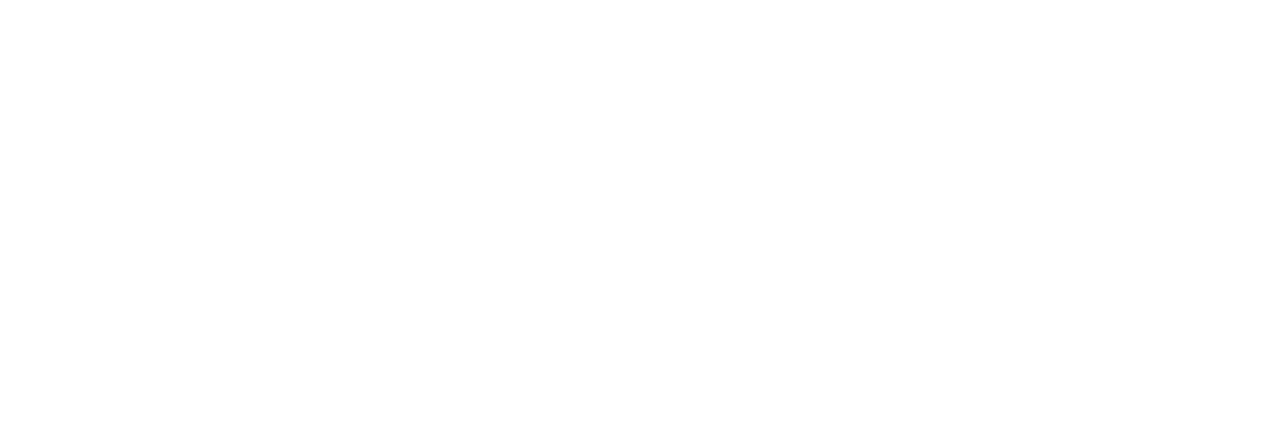
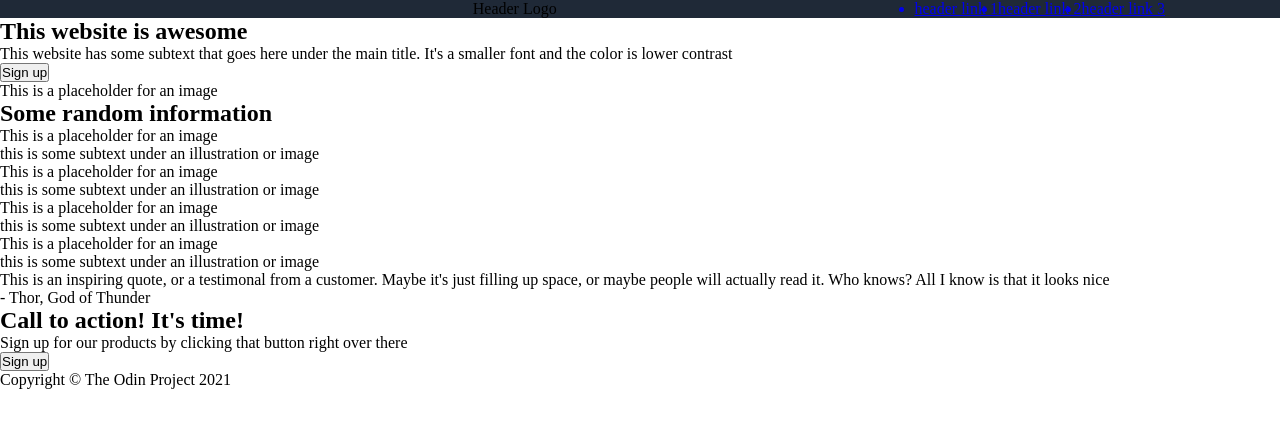
Before and after one commit to PlebianJim/foundations-project-landing-page, a plain HTML site: page index.html in a window 1280 px wide. Drawn offline with Linux system fonts and the light colour scheme.

Commit message:
Initial commit

```diff
--- a/index.html
+++ b/index.html
@@ -1,12 +1,80 @@
 <!DOCTYPE html>
 <html lang="en">
+
 <head>
     <meta charset="UTF-8">
     <meta name="viewport" content="width=device-width, initial-scale=1.0">
     <link rel="stylesheet" href="styles.css">
     <title>Odin Project - Foundations - Landing Page</title>
 </head>
+
 <body>
+    <section class="section-one">
+        <header class="section-one-header">
+            <img src="" alt="" class="section-one-img">
+            <div class="section-one-header-logo">Header Logo</div>
+            <ul class="section-one-ul">
+                <a href="#"><li class="section-one-li">header link 1</li></a>
+                <a href="#"><li class="section-one-li">header link 2</li></a>
+                <a href="#"><li class="section-one-li">header link 3</li></a>
+            </ul>
+        </header>
+    </section>
+
+    <section class="section-two">
+        <div class="section-two-heading-text-and-button">
+            <h1 class="section-two-h1">This website is awesome</h1>
+            <p class="section-two-p">This website has some subtext that goes here under the main title. It's a smaller font and the color is lower contrast</p>
+            <button class="section-two-button">Sign up</button>
+        </div>
+        <img src="" alt="" class="section-two-img">This is a placeholder for an image
+    </section>
+
+    <section class="section-three">
+        <h1 class="section-three-h1">Some random information</h1>
+        <div class="section-three-card-container">
+            <div class="section-three-card">
+                <img src="" alt="" class="section-three-card-img">This is a placeholder for an image
+                <p class="section-three-card-p">this is some subtext under an illustration or image</p>
+            </div>
+            <div class="section-three-card">
+                <img src="" alt="" class="section-three-card-img">This is a placeholder for an image
+                <p class="section-three-card-p">this is some subtext under an illustration or image</p>
+            </div>
+            <div class="section-three-card">
+                <img src="" alt="" class="section-three-card-img">This is a placeholder for an image
+                <p class="section-three-card-p">this is some subtext under an illustration or image</p>
+            </div>
+            <div class="section-three-card">
+                <img src="" alt="" class="section-three-card-img">This is a placeholder for an image
+                <p class="section-three-card-p">this is some subtext under an illustration or image</p>
+            </div>
+        </div>
+    </section>
+
+    <section class="section-four">
+        <p class="section-four-p-quote">This is an inspiring quote, or a testimonal from a customer. Maybe it's just filling up space, or maybe people will actually read it. Who knows? All I know is that it looks nice</p>
+        <p class="section-four-p-quote-person">- Thor, God of Thunder</p>
+    </section>
+
+    <section class="section-five">
+        <div class="section-five-background">
+            <div class="section-five-text-container">
+                <h2 class="section-five-h2">Call to action! It's time!</h2>
+                <p class="section-five-p">Sign up for our products by clicking that button right over there</p>
+            </div>
+            <div class="section-5-button-container">
+                <button class="">Sign up</button>
+            </div>
+        </div>
+    </section>
+
+    <section class="section-six">
+        <div class="section-six-footer">
+            <p class="section-six-p">Copyright &copy The Odin Project 2021</p>
+        </div>
+    </section>
 
 </body>
+
 </html>
--- a/styles.css
+++ b/styles.css
@@ -0,0 +1,40 @@
+* {
+    padding: 0;
+    margin: 0;
+    box-sizing: border-box;
+}
+
+body {
+    display: flex;
+    flex-direction: column;
+}
+
+/* Section One */
+
+.section-one {
+    background-color: #1F2937;
+    display: flex;
+    width: 100%;
+}
+
+.section-one-header {
+    display: flex;
+    width: 100%;
+    justify-content: space-around;
+    gap: 10%;
+}
+
+.section-one-img {
+    display: flex;
+}
+
+.section-one-header-logo {
+    display: flex;
+}
+
+.section-one-ul {
+    display: flex;
+    justify-content: space-around
+}
+
+/* Section Two */
```
